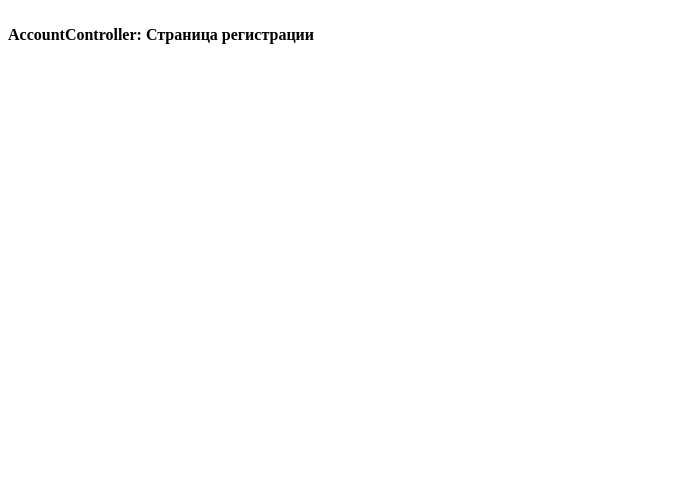
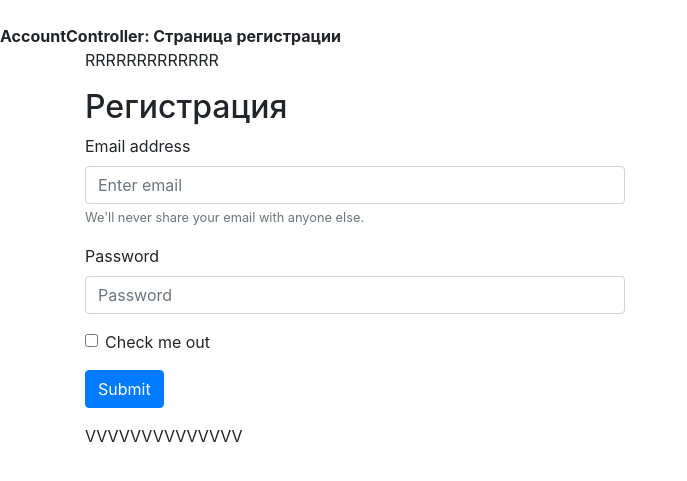
Before and after one commit to Serj3000/mvc.blog, a PHP site: page /account/register in a window 1280 px wide. Shown: the top 481 px of the page, without its empty margins (0-687 px from the left). Run offline with PHP 8.4, Linux system fonts and the light colour scheme.

Commit message:
1 commit (16.11.2019)

```diff
--- a/public_html/application/controllers/AccountController.php
+++ b/public_html/application/controllers/AccountController.php
@@ -10,12 +10,14 @@ class AccountController extends Controller
     {
         //echo '<br>5) Страница входа: класс <b>AccountController</b> метод <b>loginAction()</b>';
         echo '<br><b>AccountController: Страница входа</b><br>';
+        $this->view->render('Вход');
     }
 
     public function registerAction()
     {
         //echo '<br>5) Страница регистрации: класс <b>AccountController</b> метод <b>registerAction()</b>';
         echo '<br><b>AccountController: Страница регистрации</b><br>';
+        $this->view->render('Регистрация');
     }
 
 }
--- a/public_html/application/views/account/register.php
+++ b/public_html/application/views/account/register.php
@@ -0,0 +1,30 @@
+<!doctype html>
+<html lang="en">
+  <head>
+    <!-- Required meta tags -->
+    <meta charset="utf-8">
+    <!-- <title><?php echo $title; ?></title> -->
+  </head>
+  <body>
+
+    <h2><?php echo $title; ?></h2>
+
+    <form>
+    <div class="form-group">
+        <label for="exampleInputEmail1">Email address</label>
+        <input type="email" class="form-control" id="exampleInputEmail1" aria-describedby="emailHelp" placeholder="Enter email">
+        <small id="emailHelp" class="form-text text-muted">We'll never share your email with anyone else.</small>
+    </div>
+    <div class="form-group">
+        <label for="exampleInputPassword1">Password</label>
+        <input type="password" class="form-control" id="exampleInputPassword1" placeholder="Password">
+    </div>
+    <div class="form-group form-check">
+        <input type="checkbox" class="form-check-input" id="exampleCheck1">
+        <label class="form-check-label" for="exampleCheck1">Check me out</label>
+    </div>
+    <button type="submit" class="btn btn-primary">Submit</button>
+    </form>
+
+  </body>
+</html>
--- a/public_html/application/views/layouts/default.php
+++ b/public_html/application/views/layouts/default.php
@@ -11,26 +11,20 @@
     <title><?php echo $title; ?></title>
   </head>
   <body>
-    <h2><?php echo $content; ?></h2>
 
+<div class="container">
+  <div class="row">
+    <div class="col-6">
 
+      <p>RRRRRRRRRRRRR</p>
 
+          <h2><?php echo $content; ?></h2>
 
+      <p>VVVVVVVVVVVVVV</p>
 
-
-
-
-
-
-
-
-
-
-
-
-
-
-
+    </div>
+  </div>
+</div>
 
     <!-- Optional JavaScript -->
     <!-- jQuery first, then Popper.js, then Bootstrap JS -->
```
Also changed, not shown: public_html/application/views/account/login.php (+30 -0 lines).
